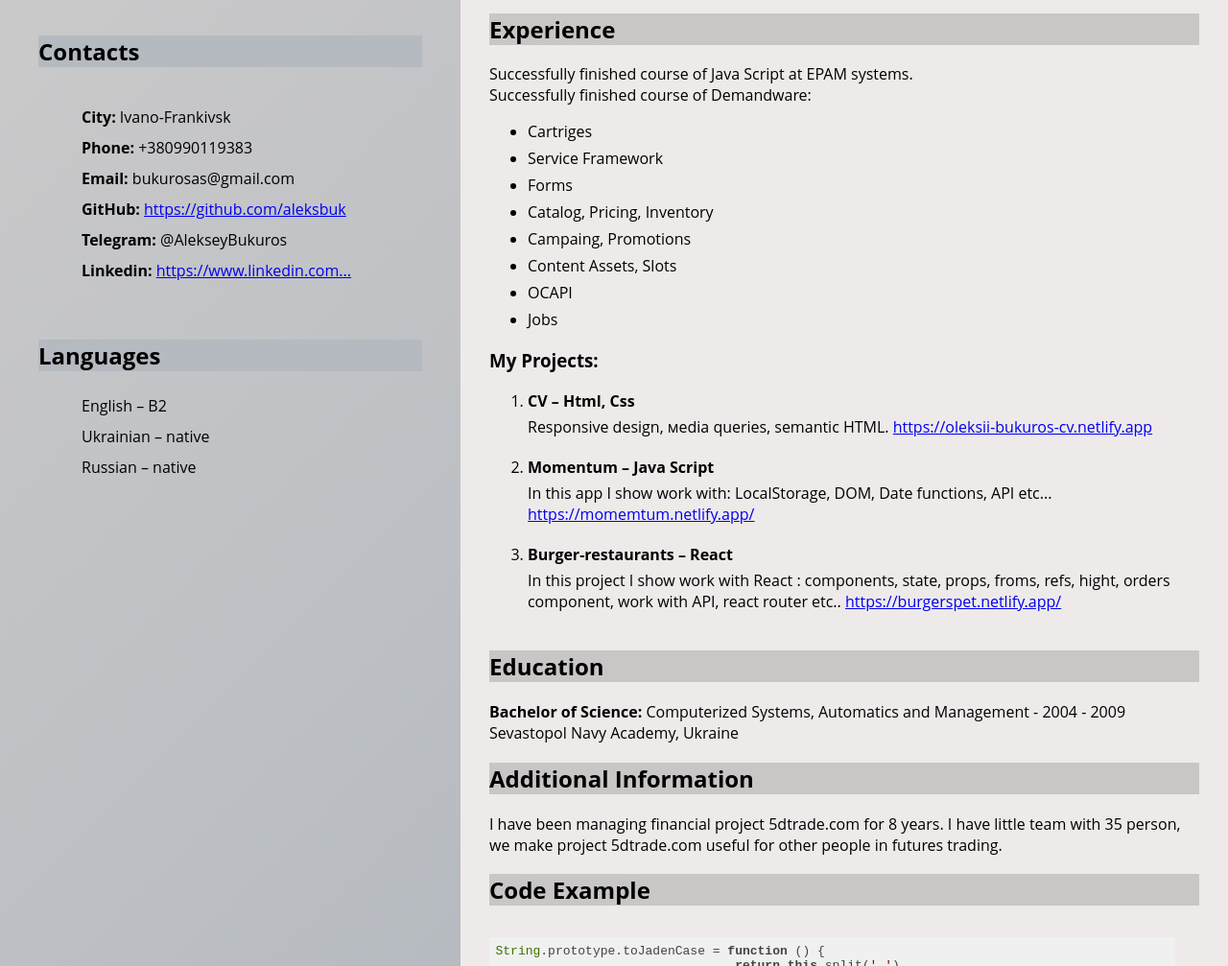
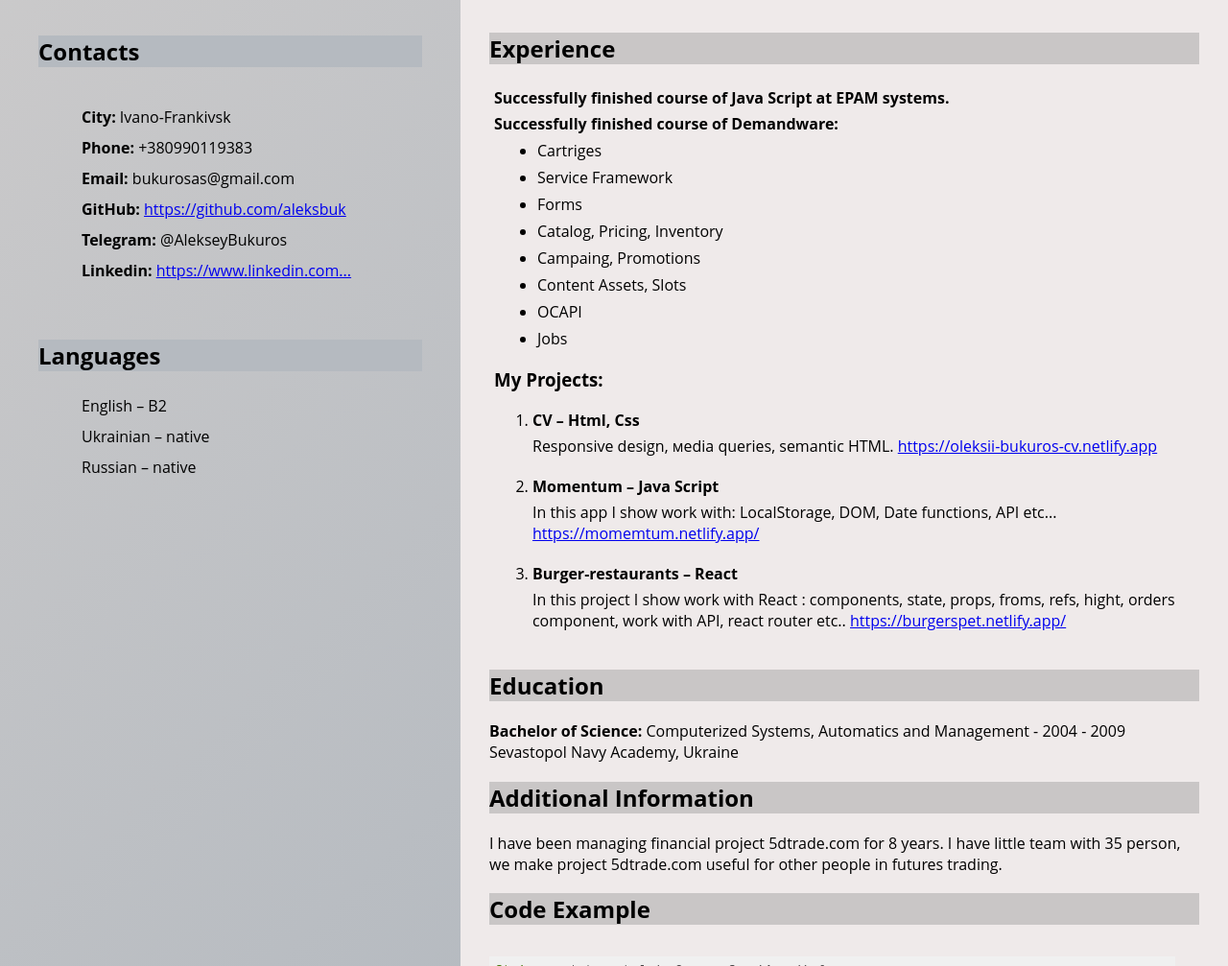
Before and after one commit to aleksbuk/OleksiiBukurosCV, a plain HTML site: page index.html in a window 1280 px wide. Shown: the part 668-1675 px from the top of the page at 96% size. Drawn offline with Linux system fonts and the light colour scheme.

Commit message:
refactor: change style

```diff
--- a/index.html
+++ b/index.html
@@ -99,11 +99,11 @@
         <section class="main-section" >
             <h2 id="experience" class="title-main-sections">Experience</h2>
             <div>
-                <div>
-                    Successfully finished course of Java Script at EPAM systems.
+                <div class="container">
+                    <b>Successfully finished course of Java Script at EPAM systems.</b>
                 </div>
-                <div>
-                    Successfully finished course of Demandware:
+                <div class="container">
+                    <b>Successfully finished course of Demandware: </b>
                     <ul class="container">
                         <li>Cartriges</li>
                         <li>Service Framework</li>
--- a/style.css
+++ b/style.css
@@ -60,6 +60,9 @@ nav {
     padding: 0 40px;
 }
 
+.container {
+    margin: 5px;
+}
 .container li {
     margin: 6px 0;
 }
```
